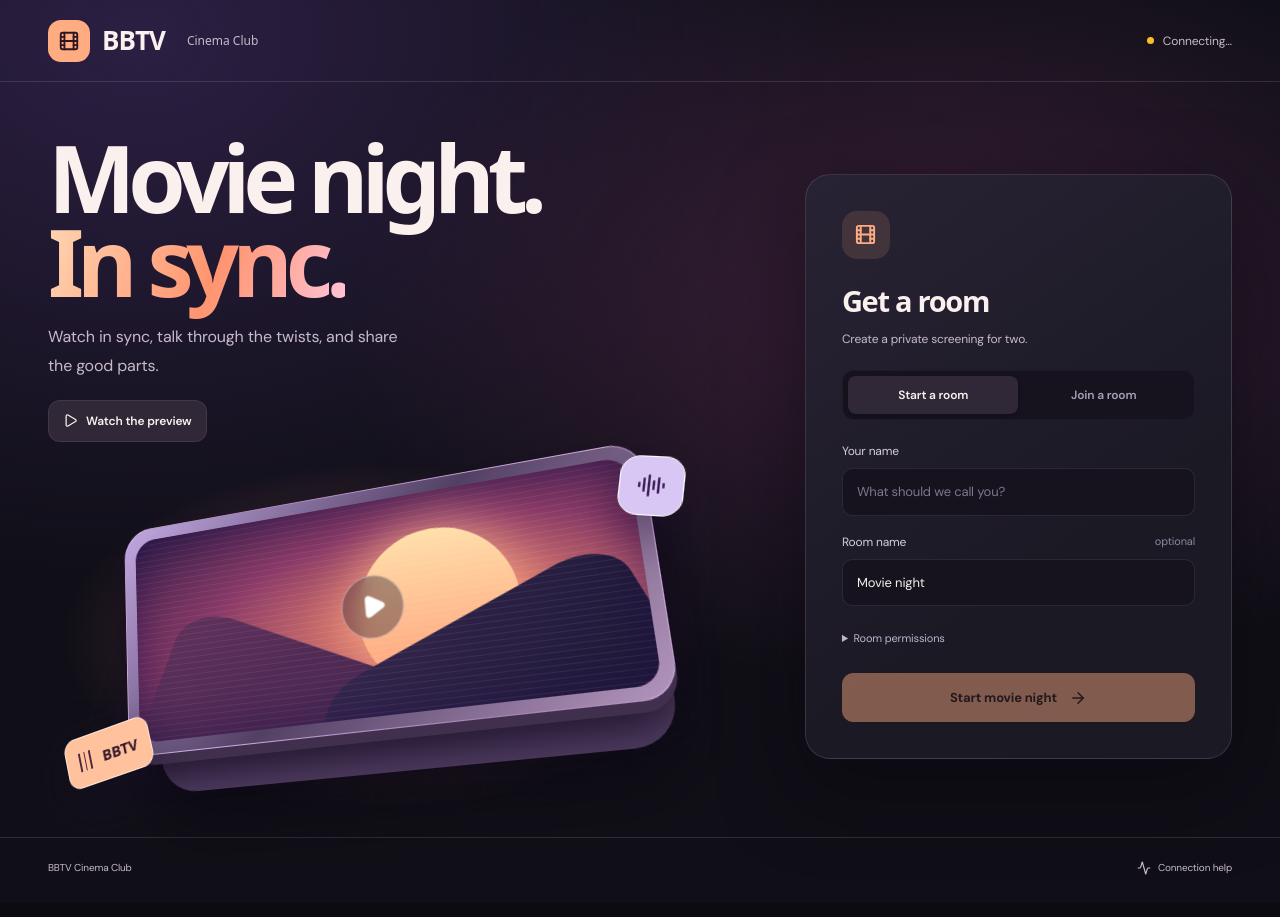
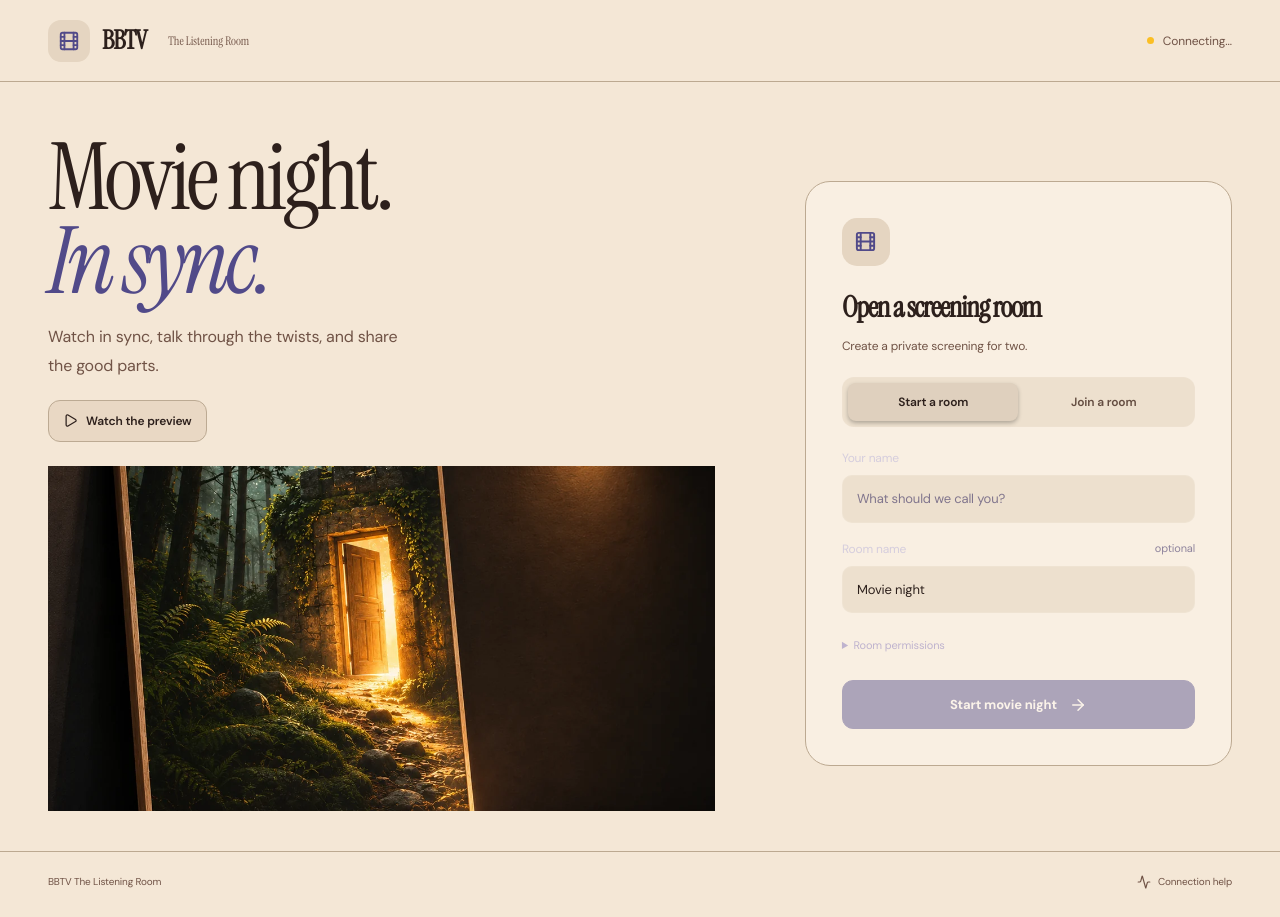
Before and after one commit to ajaysrikanthveginat-commits/bbtv, a React (Vite) app: page / in a window 1280 px wide. Built offline with nearby package versions, Linux system fonts and the light colour scheme; no server answers.

Commit message:
Carry the Listening Room design to the BBTV homepage

```diff
--- a/server.ts
+++ b/server.ts
@@ -41,7 +41,7 @@ app.get('/api/health', (req, res) => {
   res.json({
     status: 'ok',
     service: 'bbtv',
-    version: 'cinema-club-4',
+    version: 'listening-room-5',
     activeRooms: rooms.size,
 
     timestamp: new Date().toISOString(),
--- a/src/components/LandingPage.tsx
+++ b/src/components/LandingPage.tsx
@@ -1,4 +1,3 @@
-import { CinemaMarquee } from "./CinemaMarquee";
 import React, { useRef, useState } from "react";
 import {
   ArrowRight,
@@ -61,13 +60,13 @@ export function LandingPage({
       });
   };
   return (
-    <div className="night-home">
+    <div className="night-home listening-home">
       <header className="night-nav">
         <a className="night-brand" href="/" aria-label="BBTV home">
           <span>
             <Film size={22} />
           </span>
-          BBTV<span className="night-brand-note">Cinema Club</span>
+          BBTV<span className="night-brand-note">The Listening Room</span>
         </a>
         <div className="night-connection" role="status">
           <i className={wsConnected ? "online" : ""} />
@@ -86,7 +85,9 @@ export function LandingPage({
               previewVideo.current?.play().catch(() => {});
             }}><Play size={15} /> Watch the preview</button>}
           </div>
-          <CinemaMarquee />
+          <figure className="listening-lobby-art">
+            <img src="/listening-poster.webp" alt="A framed forest film poster in a warmly lit cinema alcove" width={1184} height={1029} />
+          </figure>
           <dialog className="media-dialog lobby-dialog" ref={previewDialog} aria-labelledby="lobby-preview-title" onClose={() => previewVideo.current?.pause()}>
             <div className="media-dialog-body">
               <button type="button" className="night-control media-close" aria-label="Close preview" onClick={() => previewDialog.current?.close()}><X size={18} /></button>
@@ -99,7 +100,7 @@ export function LandingPage({
               <Film size={23} />
             </div>
             <h2 id="entry-heading">
-              {mode === "create" ? "Get a room" : "Join your friend"}
+              {mode === "create" ? "Open a screening room" : "Join your friend"}
             </h2>
             <p>
               {mode === "create"
@@ -205,7 +206,7 @@ export function LandingPage({
         </section>
       </main>
       <footer className="night-footer">
-        <span>BBTV Cinema Club</span>
+        <span>BBTV The Listening Room</span>
         {onToggleDiagnostics && (
           <button onClick={onToggleDiagnostics}>
             <Activity size={14} /> Connection help
--- a/src/index.css
+++ b/src/index.css
@@ -1123,3 +1123,33 @@ button:disabled {
   }
   .listening-room .watch-lobby .night-control { font: italic 24px "Instrument Serif", Georgia, serif; }
 }
+
+/* Carry the screening room's printed-program look into the entrance. */
+.listening-home {
+  --house-ink: #f4e7d6;
+  --house-paper: #2d201c;
+  --house-muted: #705346;
+  --house-gold: #514a89;
+  --house-border: #bca991;
+  --font-display: "Instrument Serif", Georgia, serif;
+  color: var(--house-paper);
+  background: var(--house-ink);
+}
+.listening-home .night-brand > span:first-child,
+.listening-home .night-entry-icon { background: #e5d5c1; color: #514a89; }
+.listening-home .night-intro h1 { font-weight: 400; letter-spacing: -.045em; }
+.listening-home .night-intro h1 em { background: none; color: #514a89; font-style: italic; }
+.listening-home .night-entry { background: #f9efe2; box-shadow: none; }
+.listening-home .night-tabs, .listening-home .night-entry form > input { background: #ede0ce; color: #2d201c; }
+.listening-home .night-tabs button { color: #644d41; }
+.listening-home .night-tabs button[aria-pressed="true"] { background: #dfd0be; color: #2d201c; }
+.listening-home .night-control { background: #e9d8c4; color: #2d201c; border-color: #bcaa93; }
+.listening-home .night-primary { background: #514a89; color: #fffaf3; border-color: #514a89; }
+.listening-home .night-primary:hover:not(:disabled) { background: #413973; }
+.listening-home .night-connection i.online { background: #3b7555; box-shadow: none; }
+.listening-lobby-art { margin: 24px 0 0; }
+.listening-lobby-art img { display: block; width: 100%; height: clamp(210px, 27vw, 390px); object-fit: cover; object-position: center 59%; }
+@media(max-width: 800px) {
+  .listening-home .listening-lobby-art { grid-row: 3; margin-top: 24px; }
+  .listening-home .night-entry { margin-top: 22px; }
+}
```
